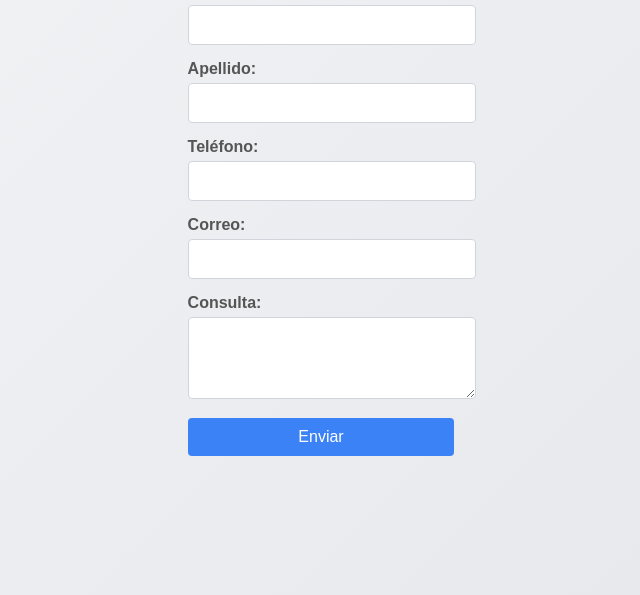
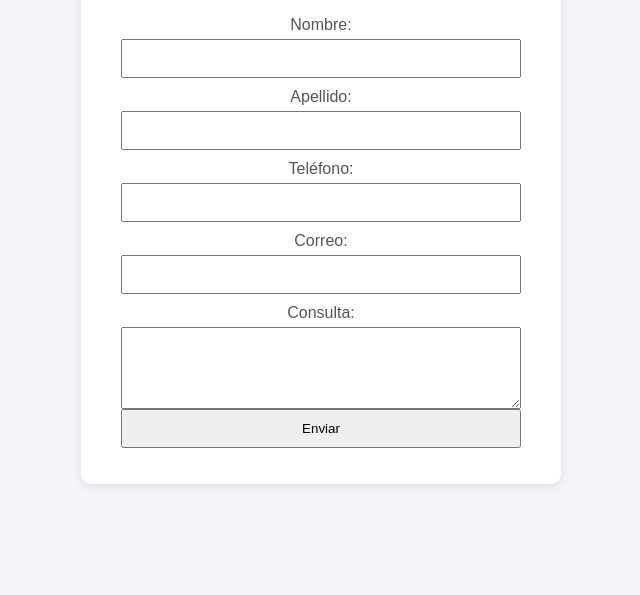
Before and after one commit to ChristopherLeyva/formulario-node, a website: page public/index.html in a window 1280 px wide. Shown: the part 205-800 px from the top of the page, without its empty margins (319-959 px from the left). Drawn offline with Linux system fonts and the light colour scheme; files that its build step writes are made by us from their sources; files whose address does not match are found by name.

Commit message:
Update styles.css

```diff
--- a/public/css/styles.css
+++ b/public/css/styles.css
@@ -1,61 +1,37 @@
 body {
     font-family: Arial, sans-serif;
+    background-color: #f4f4f9;
     margin: 0;
     padding: 0;
-    background: linear-gradient(135deg, #f3f4f6, #e5e7eb);
     display: flex;
     justify-content: center;
     align-items: center;
     height: 100vh;
 }
-.form-container {
+
+.container {
     background: #ffffff;
     padding: 20px 40px;
-    border-radius: 8px;
-    box-shadow: 0 4px 6px rgba(0, 0, 0, 0.1);
+    border-radius: 10px;
+    box-shadow: 0 2px 10px rgba(0, 0, 0, 0.1);
+    text-align: center;
+    width: 100%;
     max-width: 400px;
-    width: 100%;
 }
+
 h1 {
-    font-size: 1.5em;
-    margin-bottom: 20px;
-    color: #333333;
-    text-align: center;
+    color: #333;
 }
+
+form {
+    display: flex;
+    flex-direction: column;
+}
+
 label {
-    display: block;
-    margin-bottom: 5px;
-    font-weight: bold;
-    color: #555555;
+    margin: 10px 0 5px;
+    color: #555;
 }
-input, textarea {
-    width: 100%;
+
+input, textarea, button {
     padding: 10px;
-    margin-bottom: 15px;
-    border: 1px solid #d1d5db;
-    border-radius: 4px;
-    font-size: 1em;
-}
-input:focus, textarea:focus {
-    border-color: #3b82f6;
-    outline: none;
-    box-shadow: 0 0 5px rgba(59, 130, 246, 0.5);
-}
-button {
-    width: 100%;
-    padding: 10px;
-    background-color: #3b82f6;
-    color: #ffffff;
-    font-size: 1em;
-    border: none;
-    border-radius: 4px;
-    cursor: pointer;
-}
-button:hover {
-    background-color: #2563eb;
-}
-.error {
-    color: #dc2626;
-    font-size: 0.9em;
-    margin-bottom: 10px;
-}
```
